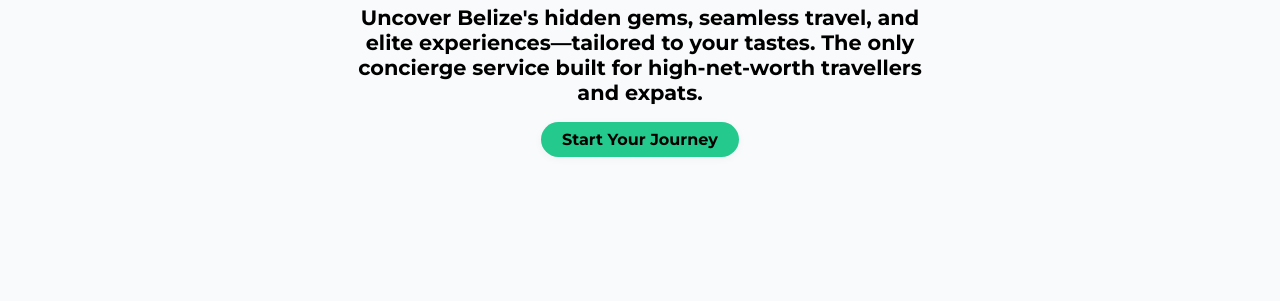
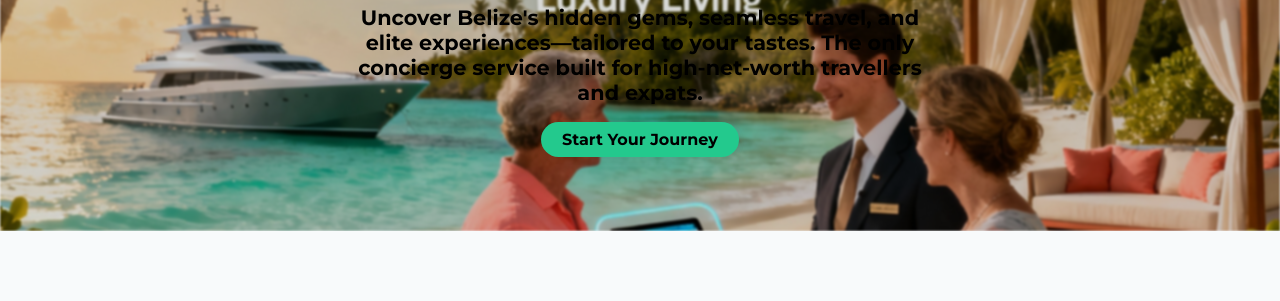
Before and after one commit to ddean6232/myconciergeinbelize, a plain HTML site: page index.html in a window 1280 px wide. Shown: the part 236-537 px from the top of the page. Drawn offline with Linux system fonts and the light colour scheme.

Commit message:
add picture

```diff
--- a/index.html
+++ b/index.html
@@ -20,7 +20,7 @@
       </ul>
     </nav>
     <section class="hero">
-      <img src="assets/hero-bg.jpg" alt="Belize tropical paradise" class="hero-bg">
+      <img src="assets/generated-image.png" alt="Belize tropical paradise" class="hero-bg">
       <div class="hero-content">
         <h1>Exclusive and Effortless Luxury.</h1>
         <p>
```
Also changed, not shown: assets/generated-image.png (added), 1 other file.
